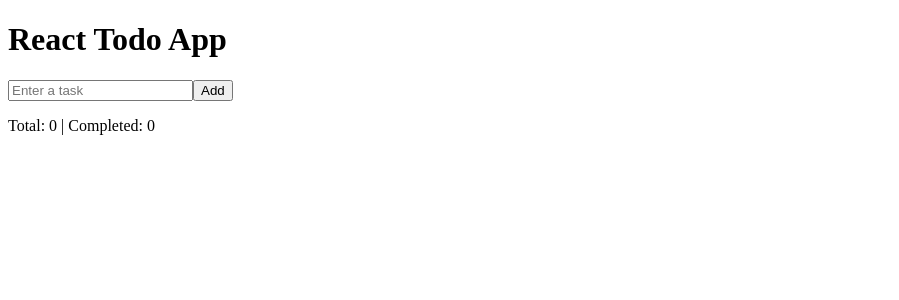
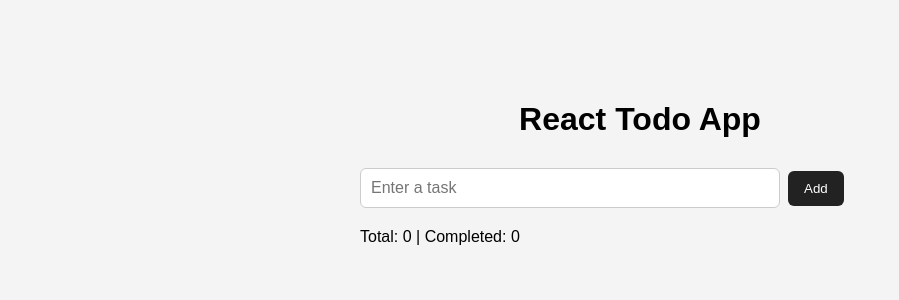
Before and after one commit to bkuvshinnikov/lab2-react-todo, a React (Vite) app: page / in a window 1280 px wide. Shown: the top 300 px of the page, without its empty margins (0-899 px from the left). Built offline with nearby package versions, Linux system fonts and the light colour scheme.

Commit message:
Styling the app.

```diff
--- a/src/index.css
+++ b/src/index.css
@@ -0,0 +1,80 @@
+* {
+  box-sizing: border-box;
+}
+
+body {
+  margin: 0;
+  min-height: 100vh;
+  display: flex;
+  justify-content: center;
+  align-items: flex-start;
+  padding-top: 60px;
+  font-family: Arial, sans-serif;
+  background: #f4f4f4;
+}
+
+#root {
+  width: 100%;
+  max-width: 600px;
+  padding: 20px;
+}
+
+h1 {
+  text-align: center;
+  margin-bottom: 30px;
+}
+
+input[type='text'] {
+  width: 75%;
+  padding: 10px;
+  font-size: 16px;
+  border: 1px solid #ccc;
+  border-radius: 6px;
+}
+
+button {
+  padding: 10px 16px;
+  margin-left: 8px;
+  border: none;
+  border-radius: 6px;
+  cursor: pointer;
+  background: #222;
+  color: white;
+}
+
+button:hover {
+  opacity: 0.8;
+}
+
+p {
+  margin-top: 20px;
+}
+
+ul {
+  list-style: none;
+  padding: 0;
+  margin-top: 20px;
+}
+
+li {
+  display: flex;
+  align-items: center;
+  gap: 10px;
+  padding: 12px;
+  margin-bottom: 10px;
+  background: white;
+  border-radius: 6px;
+  transition: 0.2s;
+}
+
+li:hover {
+  transform: scale(1.01);
+}
+
+li span {
+  flex: 1;
+}
+
+li button {
+  background: #c0392b;
+}
```
